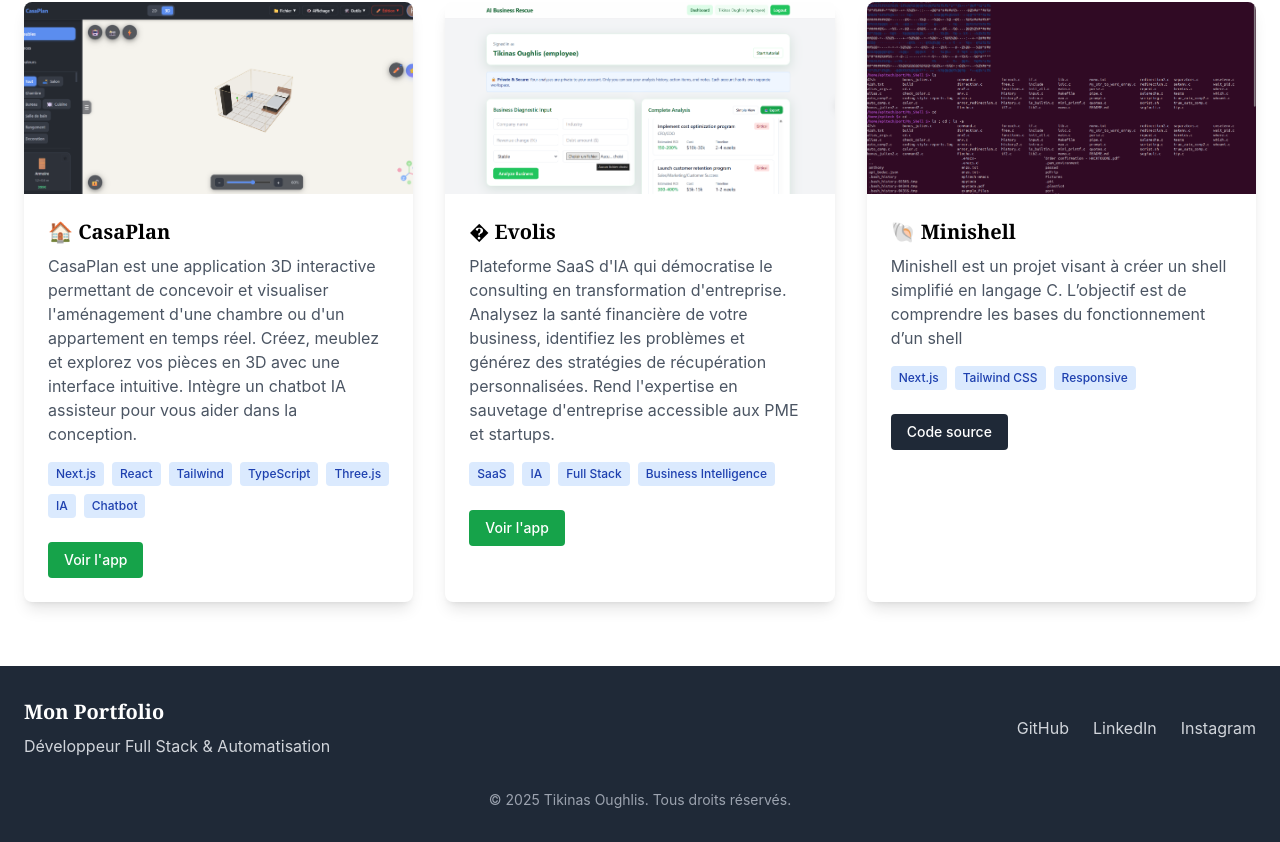
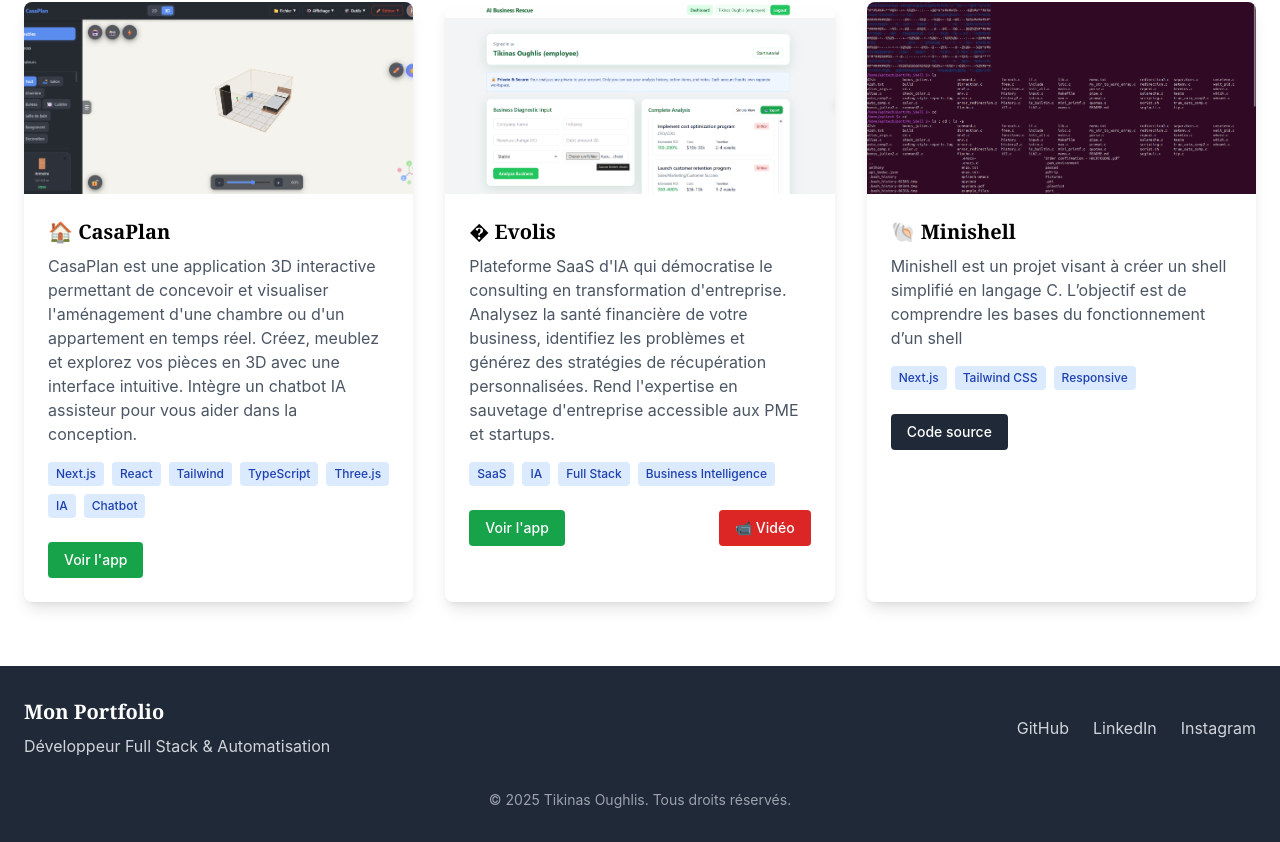
Before and after one commit to EpitechProject/porfolio, a Next.js app: page /projects in a window 1280 px wide. Shown: the part 870-1712 px from the top of the page. Built offline with nearby package versions, Linux system fonts and the light colour scheme.

Commit message:
feat: add video button

```diff
--- a/components/ProjectCard.jsx
+++ b/components/ProjectCard.jsx
@@ -1,7 +1,7 @@
 import Link from 'next/link';
 
 export default function ProjectCard({ project }) {
-  const { id, title, description, image, tags, demoUrl, githubUrl } = project;
+  const { id, title, description, image, tags, demoUrl, githubUrl, videoUrl } = project;
 
   return (
     <div className="bg-white rounded-lg overflow-hidden shadow-lg transition-transform duration-300 hover:-translate-y-2">
@@ -52,6 +52,17 @@ export default function ProjectCard({ project }) {
               {githubUrl.includes('github.com') ? 'Code source' : 'Voir l\'app'}
             </a>
           )}
+          {videoUrl && (
+            <a
+              href={videoUrl}
+              target="_blank"
+              rel="noopener noreferrer"
+              className="bg-red-600 hover:bg-red-700 text-white text-sm font-medium py-2 px-4 rounded transition duration-300 flex items-center gap-1"
+              aria-label="Voir la vidéo de démonstration"
+            >
+              📹 Vidéo
+            </a>
+          )}
         </div>
       </div>
     </div>
--- a/data/projects.js
+++ b/data/projects.js
@@ -40,8 +40,7 @@ export const projects = [
     description: "Plateforme SaaS d'IA qui démocratise le consulting en transformation d'entreprise. Analysez la santé financière de votre business, identifiez les problèmes et générez des stratégies de récupération personnalisées. Rend l'expertise en sauvetage d'entreprise accessible aux PME et startups.",
     image: "/images/evolis.png",
     tags: ["SaaS", "IA", "Full Stack", "Business Intelligence"],
-    githubUrl: "https://evolis-five.vercel.app/",
-    featured: true
+    githubUrl: "https://evolis-five.vercel.app/",    videoUrl: "https://www.youtube.com/watch?v=9WmOoUFFZi4",    featured: true
   },
   {
     id: 6,
```
